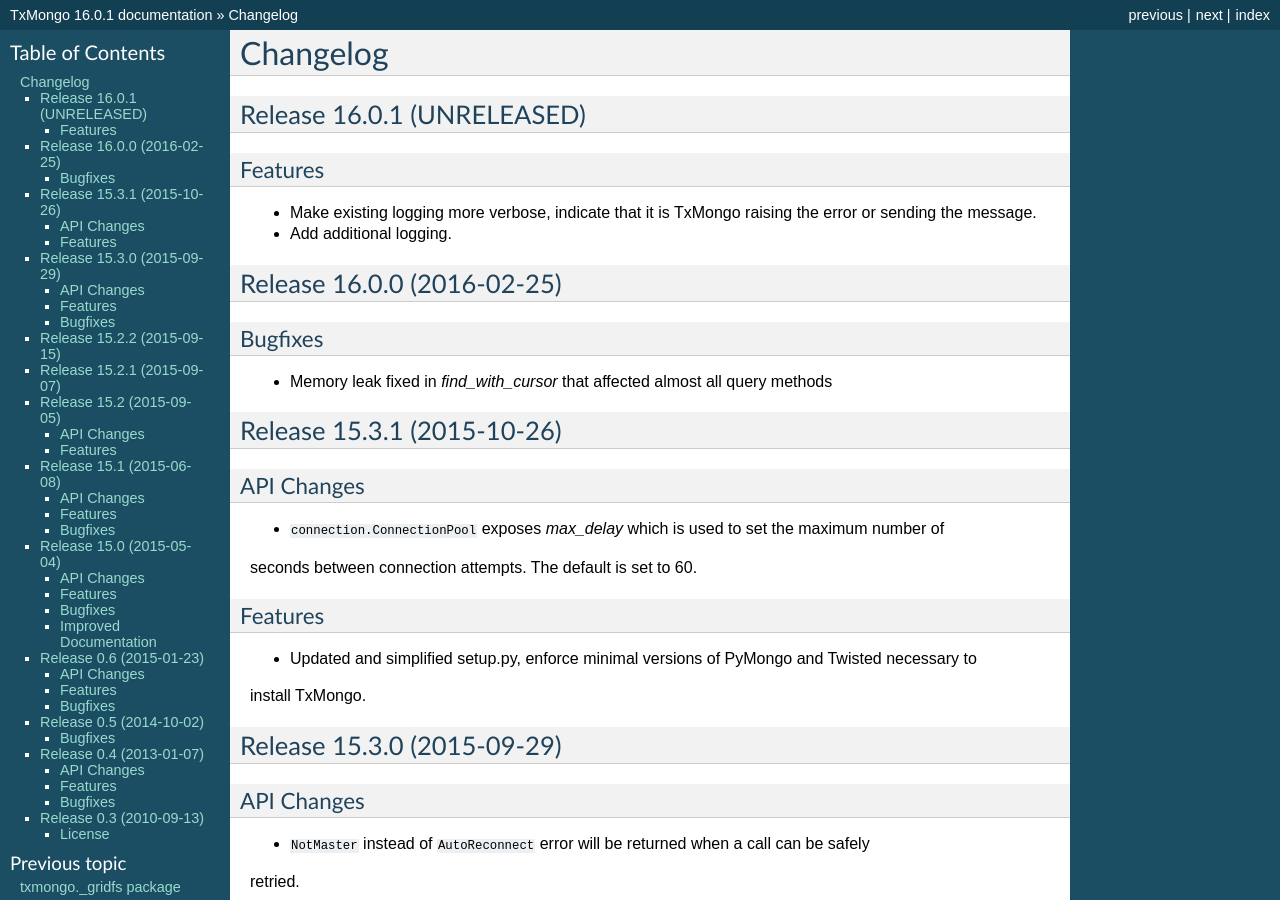
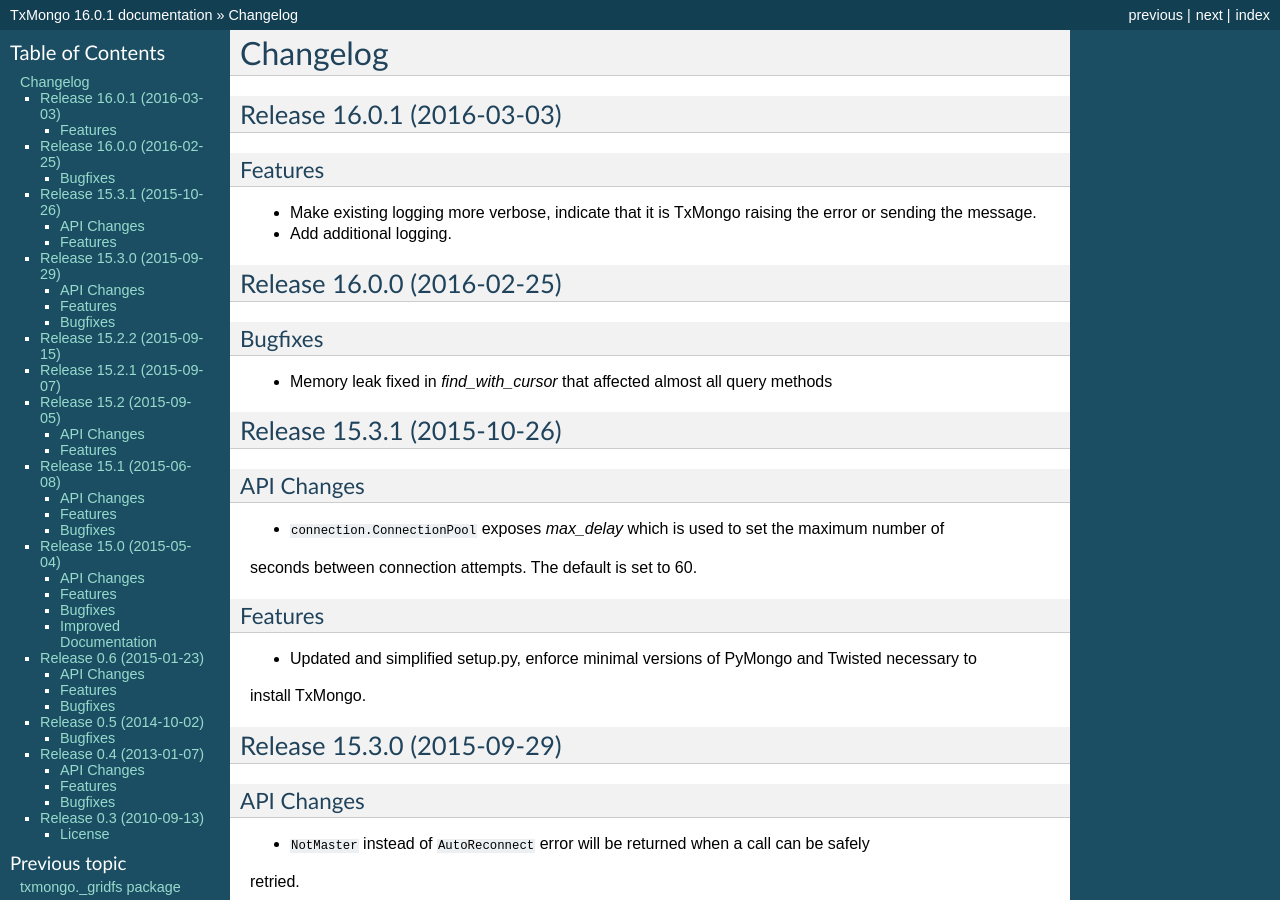
Before and after one commit to twisted/txmongo, a Sphinx documentation site: the page built from docs/source/NEWS.rst, in a window 1280 px wide and 900 px high. Built offline with Sphinx 7.4.7, drawn with Linux system fonts in a browser that asks for light colours; formulas are drawn with MathJax 3.

Commit message:
set release date

```diff
--- a/docs/source/NEWS.rst
+++ b/docs/source/NEWS.rst
@@ -1,7 +1,7 @@
 Changelog
 =========
 
-Release 16.0.1 (UNRELEASED)
+Release 16.0.1 (2016-03-03)
 ---------------------------
 
 Features
```
